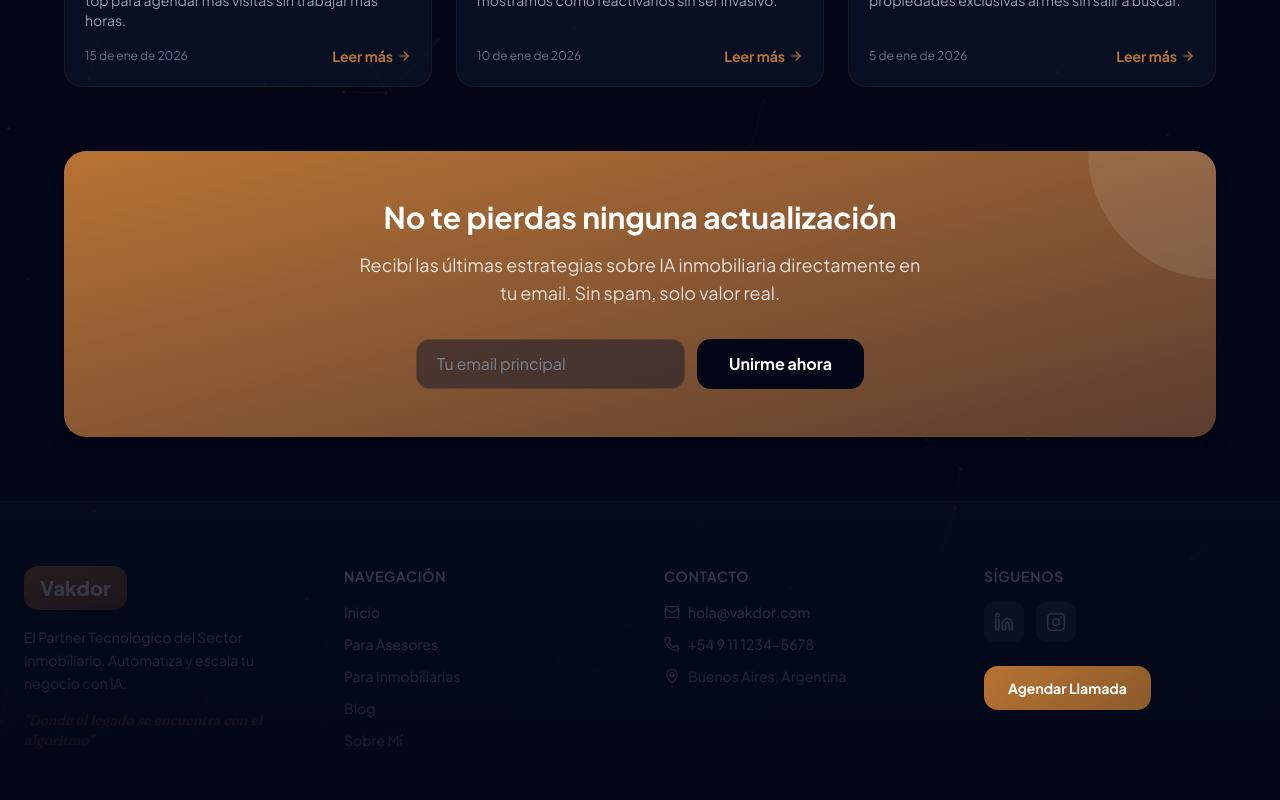
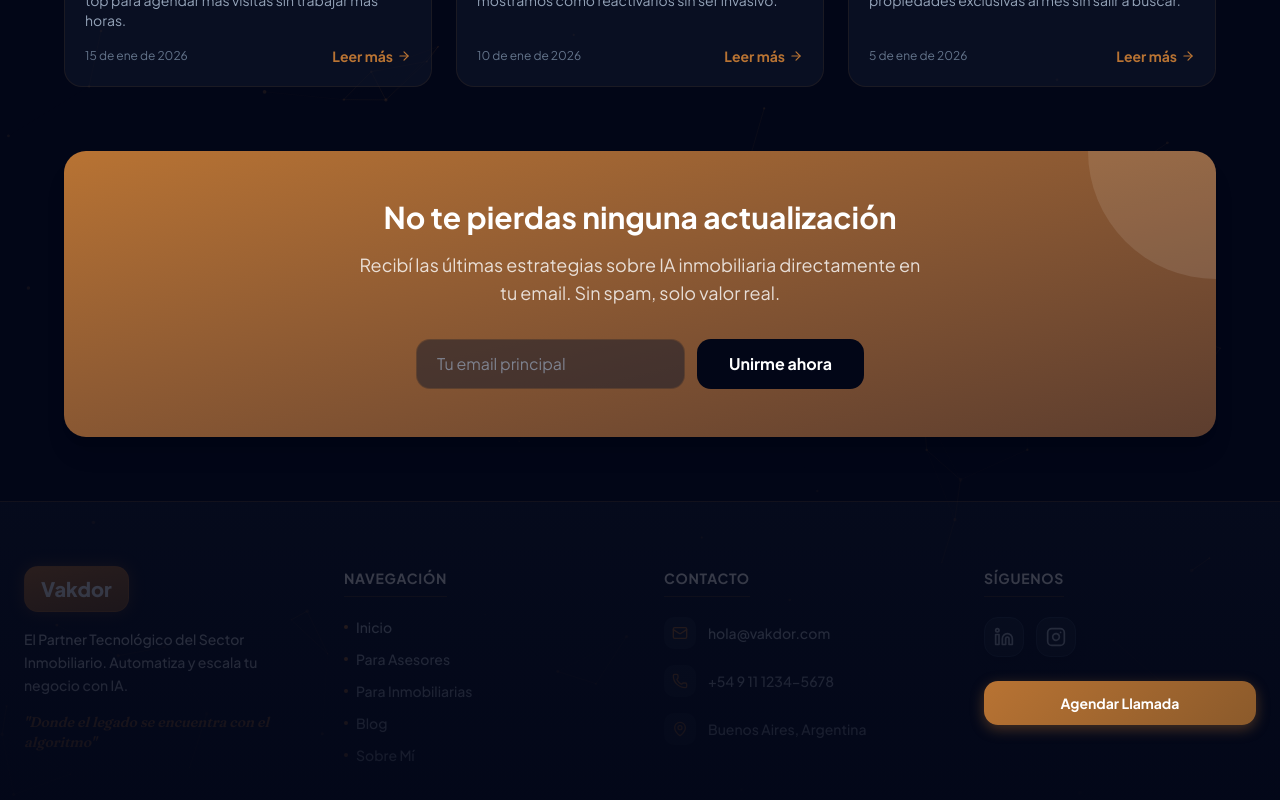
Before and after one commit to osterrietchleonardo-rgb/Vakdor-App, a Next.js app in the folder website/: page /blog in a window 1280 px wide. Shown: the part 731-1531 px from the top of the page. Built offline with nearby package versions, Linux system fonts and the light colour scheme; no server answers; the database is empty.

Commit message:
fix(ui): maximize footer contrast with white text and brighter elements

```diff
--- a/website/src/components/layout/Footer.tsx
+++ b/website/src/components/layout/Footer.tsx
@@ -6,27 +6,27 @@ import { Mail, Phone, MapPin, Linkedin, Instagram } from 'lucide-react';
 
 export function Footer() {
     return (
-        <footer className="bg-[#0F172A] border-t border-[rgba(184,115,51,0.15)]">
+        <footer className="bg-[#0F172A] border-t border-[#B87333]/30">
             <div className="max-w-7xl mx-auto px-4 md:px-6 py-12 md:py-16">
                 <div className="grid md:grid-cols-4 gap-8 md:gap-12">
                     {/* Brand Column */}
                     <div className="md:col-span-1">
                         <Link href="/" className="inline-block mb-4">
-                            <div className="bg-gradient-to-br from-[#B87333] to-[#8B5A2B] text-white font-extrabold text-xl px-4 py-2 rounded-xl">
+                            <div className="bg-gradient-to-br from-[#B87333] to-[#8B5A2B] text-white font-extrabold text-xl px-4 py-2 rounded-xl shadow-[0_0_15px_rgba(184,115,51,0.4)] border border-[#B87333]/50">
                                 Vakdor
                             </div>
                         </Link>
-                        <p className="text-[#CBD5E1] text-sm leading-relaxed mb-4">
+                        <p className="text-slate-200 text-sm leading-relaxed mb-4 font-medium">
                             El Partner Tecnológico del Sector Inmobiliario. Automatiza y escala tu negocio con IA.
                         </p>
-                        <p className="font-accent text-[#B87333] text-sm italic">
+                        <p className="font-accent text-[#B87333] text-sm italic font-semibold">
                             "Donde el legado se encuentra con el algoritmo"
                         </p>
                     </div>
 
                     {/* Quick Links */}
                     <div>
-                        <h4 className="text-[#F8FAFC] font-semibold mb-4 text-sm uppercase tracking-wider">
+                        <h4 className="text-white font-bold mb-5 text-sm uppercase tracking-wider border-b border-[#B87333]/30 pb-2 inline-block">
                             Navegación
                         </h4>
                         <nav className="flex flex-col gap-3">
@@ -40,8 +40,9 @@ export function Footer() {
                                 <Link
                                     key={link.href}
                                     href={link.href}
-                                    className="text-[#CBD5E1] hover:text-[#B87333] transition-colors text-sm font-medium"
+                                    className="text-slate-300 hover:text-white transition-colors text-sm font-medium hover:translate-x-1 duration-300 flex items-center gap-2"
                                 >
+                                    <span className="w-1 h-1 rounded-full bg-[#B87333]" />
                                     {link.label}
                                 </Link>
                             ))}
@@ -50,26 +51,32 @@ export function Footer() {
 
                     {/* Contact */}
                     <div>
-                        <h4 className="text-[#F8FAFC] font-semibold mb-4 text-sm uppercase tracking-wider">
+                        <h4 className="text-white font-bold mb-5 text-sm uppercase tracking-wider border-b border-[#B87333]/30 pb-2 inline-block">
                             Contacto
                         </h4>
-                        <div className="flex flex-col gap-3 text-sm">
+                        <div className="flex flex-col gap-4 text-sm">
                             <a
                                 href="mailto:hola@vakdor.com"
-                                className="flex items-center gap-2 text-[#CBD5E1] hover:text-[#B87333] transition-colors font-medium"
+                                className="flex items-center gap-3 text-slate-300 hover:text-white transition-colors font-medium group"
                             >
-                                <Mail size={16} />
+                                <div className="p-2 rounded-lg bg-[#1E293B] group-hover:bg-[#B87333] transition-colors">
+                                    <Mail size={16} className="text-[#B87333] group-hover:text-white" />
+                                </div>
                                 hola@vakdor.com
                             </a>
                             <a
                                 href="tel:+5491112345678"
-                                className="flex items-center gap-2 text-[#CBD5E1] hover:text-[#B87333] transition-colors font-medium"
+                                className="flex items-center gap-3 text-slate-300 hover:text-white transition-colors font-medium group"
                             >
-                                <Phone size={16} />
+                                <div className="p-2 rounded-lg bg-[#1E293B] group-hover:bg-[#B87333] transition-colors">
+                                    <Phone size={16} className="text-[#B87333] group-hover:text-white" />
+                                </div>
                                 +54 9 11 1234-5678
                             </a>
-                            <span className="flex items-center gap-2 text-[#CBD5E1] font-medium">
-                                <MapPin size={16} />
+                            <span className="flex items-center gap-3 text-slate-300 font-medium group">
+                                <div className="p-2 rounded-lg bg-[#1E293B]">
+                                    <MapPin size={16} className="text-[#B87333]" />
+                                </div>
                                 Buenos Aires, Argentina
                             </span>
                         </div>
@@ -77,19 +84,19 @@ export function Footer() {
 
                     {/* Social & CTA */}
                     <div>
-                        <h4 className="text-[#F8FAFC] font-semibold mb-4 text-sm uppercase tracking-wider">
+                        <h4 className="text-white font-bold mb-5 text-sm uppercase tracking-wider border-b border-[#B87333]/30 pb-2 inline-block">
                             Síguenos
                         </h4>
                         <div className="flex gap-3 mb-6">
                             <a
                                 href="#"
-                                className="w-10 h-10 rounded-lg bg-[#334155] flex items-center justify-center text-[#E2E8F0] hover:bg-[#B87333] hover:text-white transition-all hover:scale-110"
+                                className="w-10 h-10 rounded-xl bg-[#1E293B] border border-slate-700 flex items-center justify-center text-slate-300 hover:bg-[#B87333] hover:border-[#B87333] hover:text-white transition-all hover:scale-110 shadow-lg"
                             >
                                 <Linkedin size={20} />
                             </a>
                             <a
                                 href="#"
-                                className="w-10 h-10 rounded-lg bg-[#334155] flex items-center justify-center text-[#E2E8F0] hover:bg-[#B87333] hover:text-white transition-all hover:scale-110"
+                                className="w-10 h-10 rounded-xl bg-[#1E293B] border border-slate-700 flex items-center justify-center text-slate-300 hover:bg-[#B87333] hover:border-[#B87333] hover:text-white transition-all hover:scale-110 shadow-lg"
                             >
                                 <Instagram size={20} />
                             </a>
@@ -98,7 +105,7 @@ export function Footer() {
                             href="https://vakdor.com/call_vsl"
                             target="_blank"
                             rel="noopener noreferrer"
-                            className="inline-block cta-copper px-6 py-3 rounded-xl text-sm"
+                            className="inline-block cta-copper px-6 py-3 rounded-xl text-sm font-bold w-full text-center shadow-[0_4px_14px_0_rgba(184,115,51,0.39)] hover:shadow-[0_6px_20px_rgba(184,115,51,0.23)] hover:-translate-y-1 transition-all ease-linear"
                         >
                             Agendar Llamada
                         </a>
@@ -106,15 +113,15 @@ export function Footer() {
                 </div>
 
                 {/* Bottom Bar */}
-                <div className="mt-12 pt-8 border-t border-[rgba(184,115,51,0.1)] flex flex-col md:flex-row justify-between items-center gap-4">
-                    <p className="text-[#64748B] text-xs">
+                <div className="mt-12 pt-8 border-t border-slate-800 flex flex-col md:flex-row justify-between items-center gap-4">
+                    <p className="text-slate-400 text-xs font-medium">
                         © {new Date().getFullYear()} Vakdor. Todos los derechos reservados.
                     </p>
-                    <div className="flex gap-6 text-xs">
-                        <Link href="#" className="text-[#94A3B8] hover:text-[#B87333] transition-colors">
+                    <div className="flex gap-6 text-xs font-medium">
+                        <Link href="#" className="text-slate-400 hover:text-white transition-colors">
                             Términos y Condiciones
                         </Link>
-                        <Link href="#" className="text-[#94A3B8] hover:text-[#B87333] transition-colors">
+                        <Link href="#" className="text-slate-400 hover:text-white transition-colors">
                             Política de Privacidad
                         </Link>
                     </div>
```
